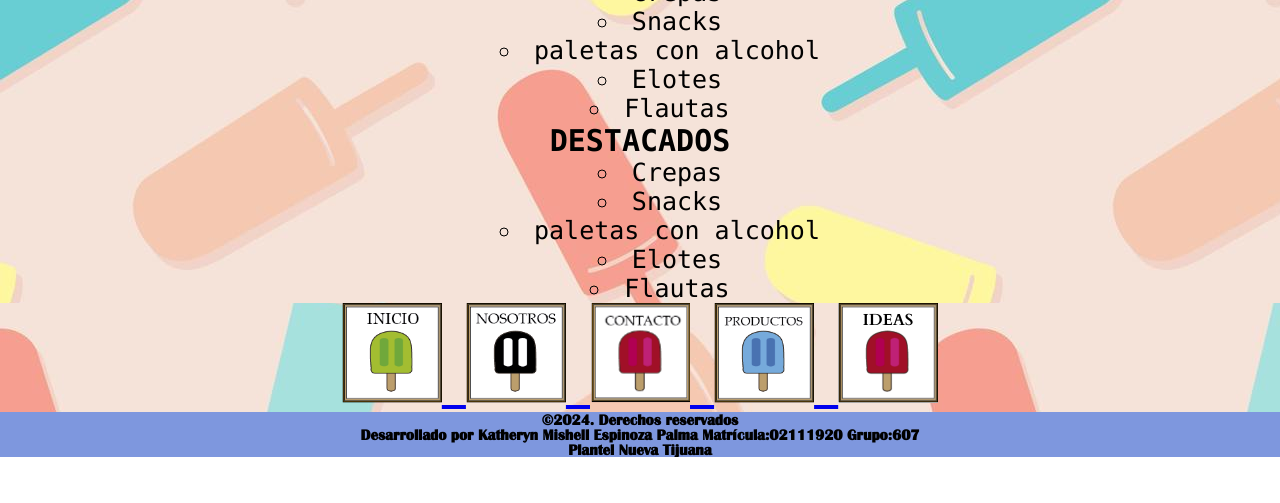
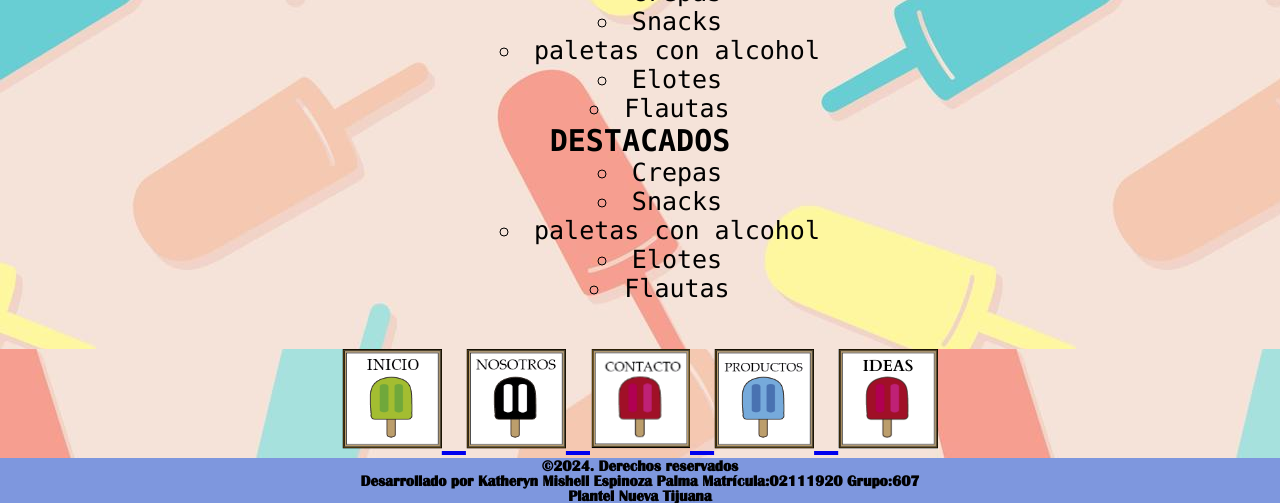
Before and after one commit to Ciadely/Ciadely.github.io, a plain HTML site: page html/Ideas.html in a window 1280 px wide. Shown: the part 586-1089 px from the top of the page. Before the commit the page ends 1043 px from the top, so only its background shows below. Drawn offline with Linux system fonts and the light colour scheme.

Commit message:
Update Ideas.html

```diff
--- a/html/Ideas.html
+++ b/html/Ideas.html
@@ -42,21 +42,22 @@
 						<li>Flautas</li>
 					</ul>
 				</p>
-			</div>
+			<br>
+				</div>
 			<A href="../index.html">
-				<img src="../imagenes/Inicio.PNG"
+				<img src="../imagenes/inicio.png"
 				class="img-icono">
 			</A>
 			<A href="Nosotros.html">
-				<img src="../imagenes/Nosotros.PNG"
+				<img src="../imagenes/Nosotros.png"
 				class="img-icono">
 			</A>
 			<A href="Contacto.html">
-				<img src="../imagenes/Contacto.PNG"
+				<img src="../imagenes/contacto.png"
 				class="img-icono">
 			</A>
 			<A href="Productos.html">
-				<img src="../imagenes/Productos.PNG"
+				<img src="../imagenes/Productos.png"
 				class="img-icono">
 			</A>
 			<A href="Ideas.html">
```
